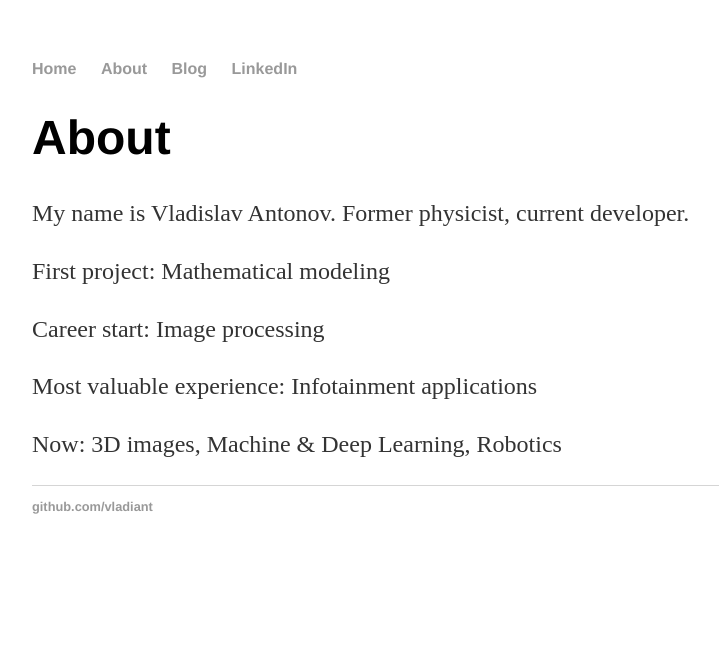
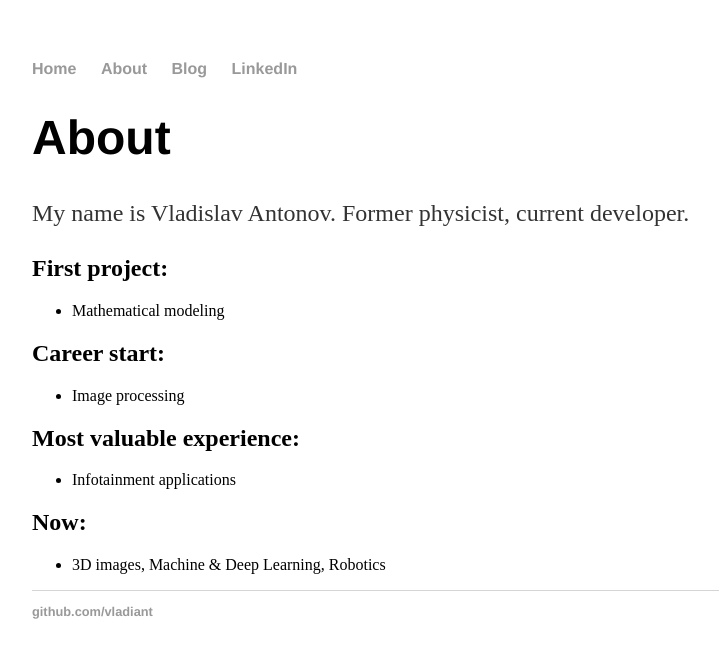
Before and after one commit to vladiant/vladiant.github.io, a Jekyll site: the page built from about/index.html, in a window 1280 px wide. Shown: the top 658 px of the page, without its empty margins (160-879 px from the left). Built offline with Jekyll 4.4.1, drawn with Linux system fonts in a browser that asks for light colours.

Commit message:
Update formating of about info

```diff
--- a/about/index.html
+++ b/about/index.html
@@ -6,8 +6,20 @@ title: About vladiant
 <div class="about">
   <h1>About</h1>
   <p>My name is Vladislav Antonov. Former physicist, current developer.</p>
-  <p>First project: Mathematical modeling</p>
-  <p>Career start: Image processing</p>
-  <p>Most valuable experience: Infotainment applications</p>
-  <p>Now: 3D images, Machine & Deep Learning, Robotics</p>
+  <h2>First project:</h2>
+  <ul>
+    <li>Mathematical modeling</li>
+  </ul>
+  <h2>Career start:</h2>
+  <ul>
+    <li>Image processing</li>
+  </ul>
+  <h2>Most valuable experience:</h2>
+  <ul>
+    <li>Infotainment applications</li>
+  </ul>
+  <h2>Now:</h2>
+  <ul>
+    <li>3D images, Machine & Deep Learning, Robotics</li>
+  </ul>
 </div>
```
